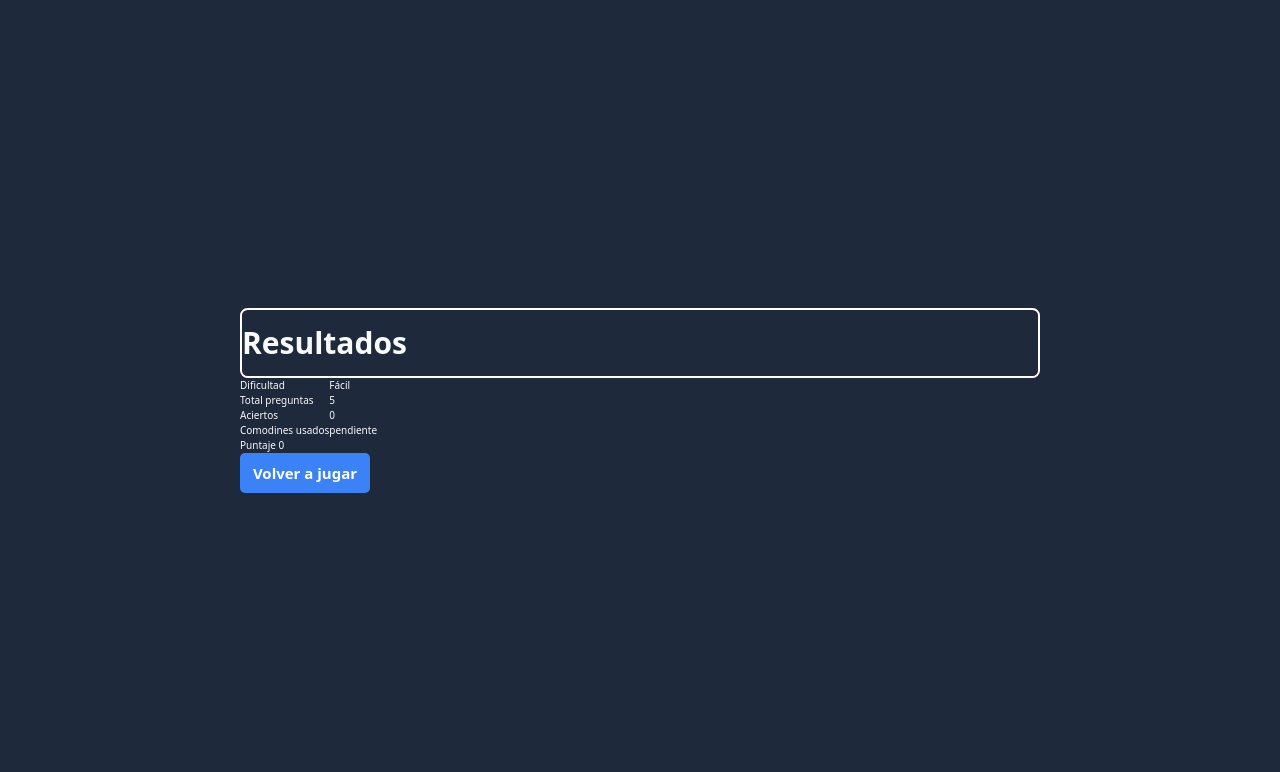
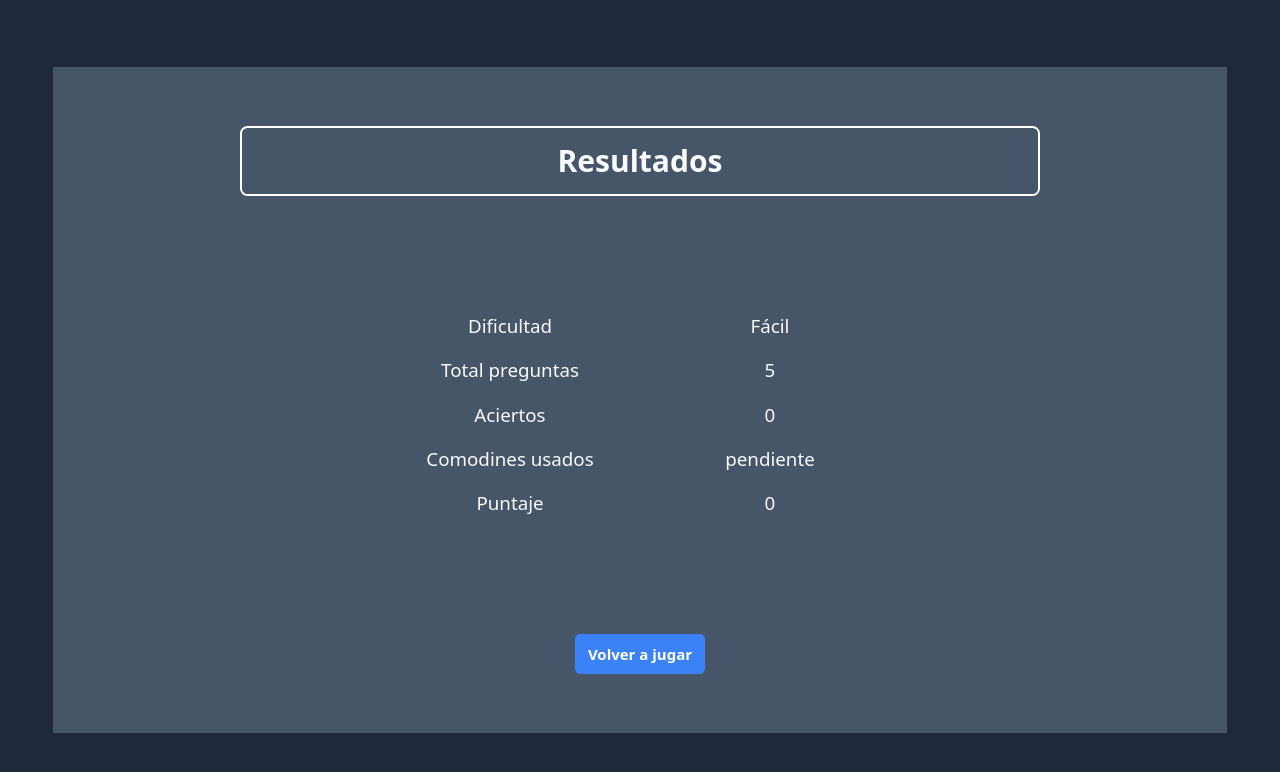
Before and after one commit to Cerezoac94/react-quizGame, a React (Vite) app: page /results in a window 1280 px wide. Shown: the top 772 px of the page. Built offline with nearby package versions, Linux system fonts and the light colour scheme.

Commit message:
add(styles tailwind): Add-styles-tailwind-components-notes-results

```diff
--- a/src/modules/main/components/notes/NotesMenu.jsx
+++ b/src/modules/main/components/notes/NotesMenu.jsx
@@ -1,13 +1,13 @@
 const NotesMenu = () => {
 	return (
-		<section>
-			<h2>
+		<section className="flex flex-col  justify-around w-[520px] h-[200px] text-3xl gap-5">
+			<h1>
 				Tendrás tres comodines por ronda, puedes utilizarlos una vez cada uno
-			</h2>
-			<section>
-				<span>Descarta 2 preguntas incorrectas</span>
-				<span>Suma 20 segundos al reloj</span>
-				<span>Cambia la pregunta por otra</span>
+			</h1>
+			<section className="text-left">
+				<h3>Descarta 2 preguntas incorrectas</h3>
+				<h3>Suma 20 segundos al reloj</h3>
+				<h3>Cambia la pregunta por otra</h3>
 			</section>
 		</section>
 	)
--- a/src/modules/results/ResultsContainer.jsx
+++ b/src/modules/results/ResultsContainer.jsx
@@ -17,29 +17,31 @@ const ResultsContainer = () => {
 	}
 
 	return (
-		<section>
+		<section className='flex flex-col text-center justify-around items-center w-11/12 h-5/6 bg-slate-600' >
+
 			<Title text='Resultados' />
 
-			<table>
-				<tbody>
-					<tr>
-						<td>Dificultad</td>
-						<td>{difficulty}</td>
+			<table className="flex flex-col  justify-center w-[520px] h-[200px] text-3xl gap-5">
+				<tbody className='h-full flex flex-col align-center justify-between'>
+					<tr className='flex flex-row justify-around '>
+						<td className='w-[250px]'>Dificultad</td>
+						<td className='w-[250px]'>{difficulty}</td>
 					</tr>
-					<tr>
-						<td>Total preguntas</td>
-						<td>{totalQuestions}</td>
+					<tr className='flex flex-row justify-around'>
+						<td className='w-[250px]'>Total preguntas</td>
+						<td className='w-[250px]'>{totalQuestions}</td>
 					</tr>
-					<tr>
-						<td>Aciertos</td>
-						<td>{hits}</td>
+					<tr className='flex flex-row justify-around'>
+						<td className='w-[250px]'>Aciertos</td>
+						<td className='w-[250px]'>{hits}</td>
 					</tr>
-					<tr>
-						<td>Comodines usados</td>
-						<td>pendiente</td>
+					<tr className='flex flex-row justify-around'>
+						<td className='w-[250px]'>Comodines usados</td>
+						<td className='w-[250px]'>pendiente</td>
 					</tr>
-					<tr>
-						<td>Puntaje {Math.trunc((hits / totalQuestions) * 100)}</td>
+					<tr className='flex flex-row justify-around text-center'>
+						<td className='w-[250px]'>Puntaje</td>
+						<td className='w-[250px]'>{Math.trunc((hits / totalQuestions) * 100)}</td>
 					</tr>
 				</tbody>
 			</table>
```
